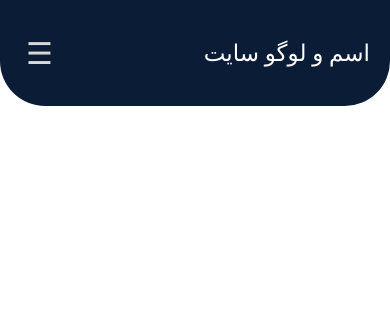
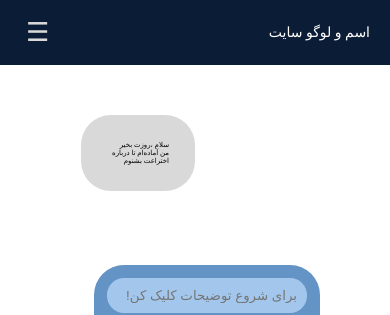
Before and after one commit to RoyaMhdd/ChatBotProject, a Django app: template templates/chatbar.html in a window 390 px wide. Shown: the top 315 px of the page. Run offline with Django 5.2, Linux system fonts and the light colour scheme; the template is opened without the code that fills it, so the values that code supplies are empty.

Commit message:
responsive chatbar

```diff
--- a/templates/chatbar.html
+++ b/templates/chatbar.html
@@ -193,14 +193,14 @@
     </div>
     <style>
       .chat-main {
-        padding: 40px 50px;
+        padding: 40px 70px;
       }
       .chat-bubble {
-        margin-top: 285px;
-        margin-right: 57%;
+        margin-top: 256px;
+        margin-right: 50%;
         padding: 26px;
         background-color: #d9d9d9;
-        max-width: 25%;
+        width: 25%;
         margin-bottom: 74px;
         border-radius: 30px;
       }
@@ -211,15 +211,15 @@
       .chat-input-box {
         display: flex;
         flex-direction: column;
-        width: 90%;
+        max-width: 80%;
         background-color: #6493c5;
         padding: 13px;
         padding-bottom: 0;
-        border-radius: 50px;
+        border-radius: 30px;
       }
       .chat-input {
         margin-bottom: 4px;
-        border-radius: 27px;
+        border-radius: 17px;
         padding: 16px 40px 16px 10px;
         background-color: #a3c7ec;
         border: none;
@@ -240,6 +240,47 @@
         height: 37px;
         background-color: #a3c7ec;
       }
+      @media (max-width: 768px) {
+        .chat-header {
+          height: 75px;
+          border-radius: 0;
+        }
+
+        .site-logo {
+          font-size: 16px;
+        }
+
+        .sidebar {
+          width: 200px;
+        }
+
+        .chat-bubble {
+          max-width: 1154px;
+          margin-top: 10px;
+        }
+      }
+
+      @media (max-width: 480px) {
+        body {
+          font-size: 7px;
+        }
+
+        .chat-header {
+          height: 65px;
+        }
+
+        .menu-icon {
+          font-size: 26px;
+        }
+
+        .site-logo {
+          font-size: 14px;
+        }
+
+        .chat-input {
+          padding: 10px;
+        }
+      }
     </style>
 
     <script>
--- a/templates/main-page.html
+++ b/templates/main-page.html
@@ -67,7 +67,7 @@
         transition: all 0.4s ease;
       }
       .header.header-shrink {
-        width: 90%;
+        width: 87%;
         border-bottom-right-radius: 0;
       }
       .sidebar {
```
